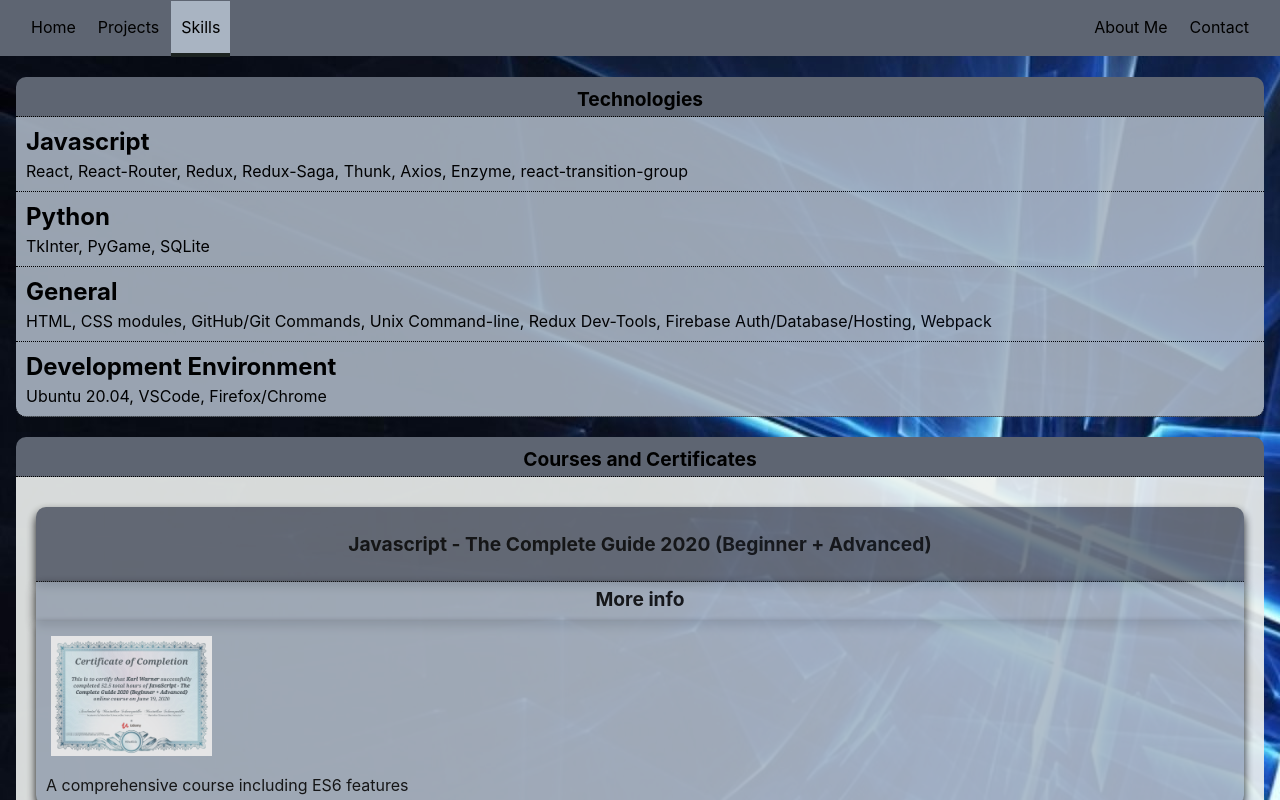
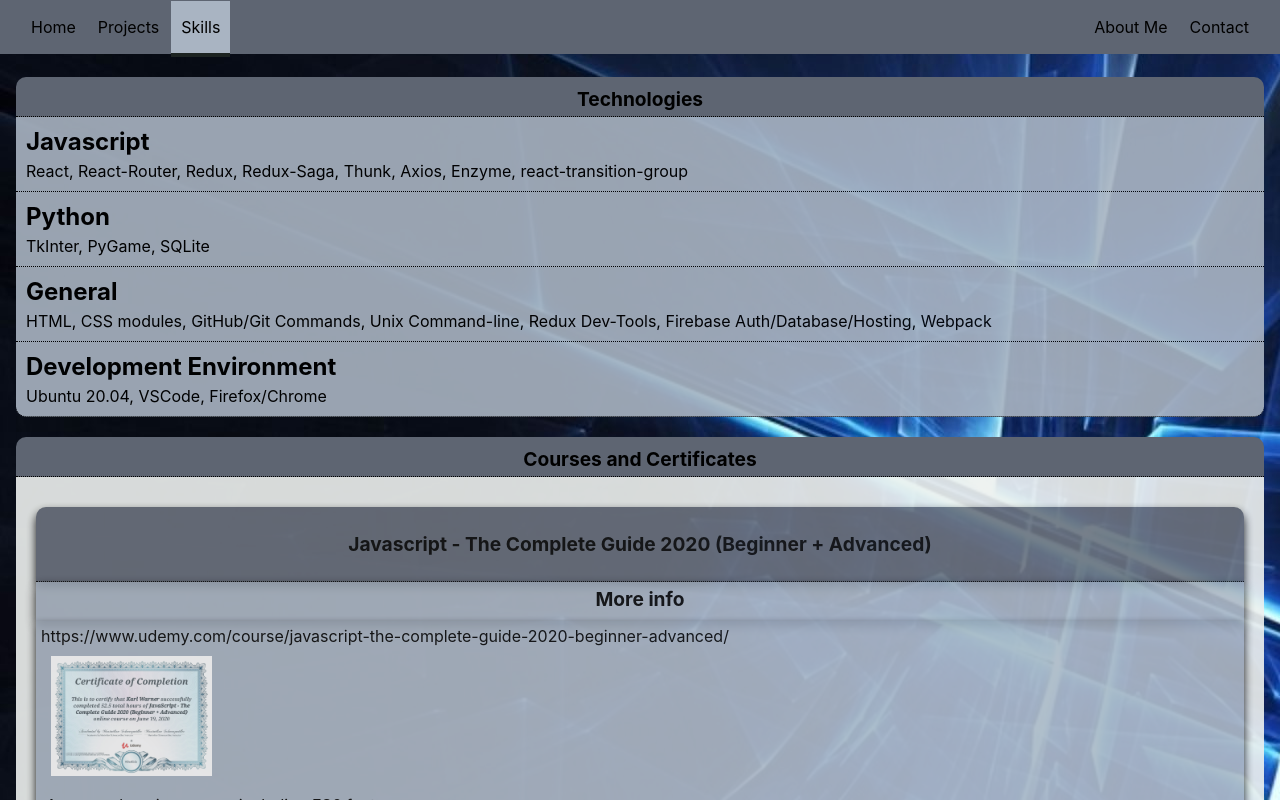
Before and after one commit to Kwarn/portfolio, a React (Create React App) app: page /skills in a window 1280 px wide. Both pictures are taken after a click on the element 640 px from the left and 630 px from the top of the page. Shown: the top 800 px of the page. Built offline with nearby package versions, Linux system fonts and the light colour scheme.

Commit message:
toolbar size adjusted, Course drawContent now shows course Url

```diff
--- a/src/components/Course/Course.js
+++ b/src/components/Course/Course.js
@@ -3,7 +3,7 @@ import classes from './Course.module.css'
 import Draw from '../../containers/Draw/Draw'
 
 const Course = props => {
-  const { title, desc, cert } = props
+  const { title, desc, cert, courseLink } = props
 
   const certificate = (
     <img className={classes.Image} src={cert} alt={`${title} certificate`} />
@@ -11,8 +11,9 @@ const Course = props => {
 
   const drawContentProps = {
     title: 'More info',
+    courseLink: courseLink,
     desc: desc,
-    cert: certificate
+    cert: certificate,
   }
 
   return (
@@ -20,7 +21,7 @@ const Course = props => {
       <div className={classes.Course}>
         <h1>{title}</h1>
       </div>
-      <Draw contentType='course' drawContentProps={drawContentProps} />
+      <Draw contentType="course" drawContentProps={drawContentProps} />
     </>
   )
 }
--- a/src/components/DrawContent/DrawContent.js
+++ b/src/components/DrawContent/DrawContent.js
@@ -3,7 +3,7 @@ import imageAssets from '../../assets/assets'
 import classes from './DrawContent.module.css'
 
 const DrawContent = props => {
-  const { isMouseOverDraw, cert } = props
+  const { isMouseOverDraw, cert, courseLink } = props
 
   let content = null
 
@@ -19,6 +19,7 @@ const DrawContent = props => {
   } else {
     content = (
       <>
+        <p>{courseLink}</p>
         {cert}
         <p className={classes.Desc}>{props.desc}</p>
       </>
--- a/src/components/Navigation/Toolbar/Toolbar.module.css
+++ b/src/components/Navigation/Toolbar/Toolbar.module.css
@@ -1,5 +1,5 @@
 .Toolbar {
-  height: 56px;
+  height: 54px;
   width: 100%;
   position: fixed;
   top: 0;
--- a/src/containers/Courses/Courses.js
+++ b/src/containers/Courses/Courses.js
@@ -17,7 +17,8 @@ const Courses = props => {
       desc: 'A comprehensive course including ES6 features',
       courseLink:
         'https://www.udemy.com/course/react-the-complete-guide-incl-redux/',
-      quote: 'This is the most comprehensive and modern course you can find on JavaScript - Maximilian Schwarzmüller',
+      quote:
+        'This is the most comprehensive and modern course you can find on JavaScript - Maximilian Schwarzmüller',
       cert: imageAssets.reactCertificate,
     },
     JavascriptFreeCodeCamp: {
@@ -36,6 +37,7 @@ const Courses = props => {
         title={coursesObject[course].title}
         desc={coursesObject[course].desc}
         cert={coursesObject[course].cert}
+        courseLink={coursesObject[course].courseLink}
       ></Course>
     )
   }
```
